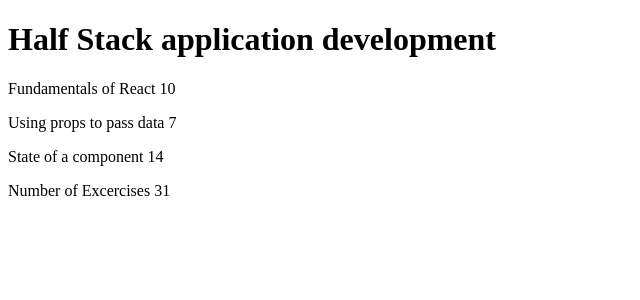
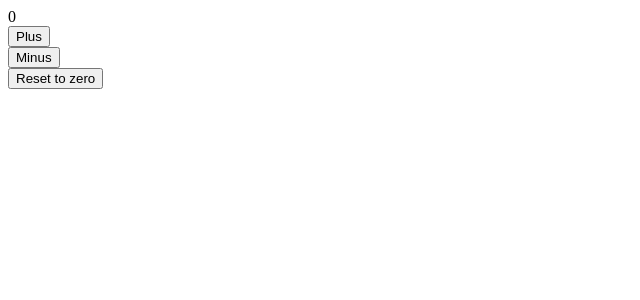
Before and after one commit to VanTruongUIT/fullstackopen-reactjs, a React (Create React App) app: page / in a window 1280 px wide. Shown: the top 300 px of the page, without its empty margins (0-640 px from the left). Built offline with nearby package versions, Linux system fonts and the light colour scheme.

Commit message:
complete the part1.b - introduce to react

```diff
--- a/src/App.js
+++ b/src/App.js
@@ -1,68 +1,56 @@
 import React from 'react'
+import { useState } from 'react';
 
+const Display = (props) => {
+  return (
+    <div>{props.counter}</div>
+  );
+};
 
-const Header = (props) => {
+const Button = (props) => {
   return (
     <div>
-    {/* props.course: tức là truyền data từ bên ngoài vào, có nghĩa là khi khởi tạo, khai báo một component mới phải truyền key à course={} */}
-      <h1>{props.course}</h1>
+      <button onClick={props.onClick}>{props.text}</button>
     </div>
   );
 };
 
-const Content = (props) => {
+const App = (props) => {
+  const [counter, setCounter] = useState(0);
+
+  const handleClickPlusCounter = () => {
+    console.log("Plus!!!");
+    setCounter(counter + 1);
+  };
+
+  const handleClickMinusCounter = () => {
+    console.log("Plus!!!");
+    setCounter(counter - 1);
+  };
+
+  const handleClickResetCounter = () => {
+    console.log("Reset to 0");
+    setCounter(0);
+  };
+
+
 
   return (
     <div>
-    {/* props.part: Phải truyền part={} khi tạo một một component Content */}
-      <Part part={props.part[0]} />
-      <Part part={props.part[1]} />
-      <Part part={props.part[2]} />
-    </div>
-  );
-};
+      <Display counter={counter}/>
+      <Button
+        onClick={handleClickPlusCounter}
+        text="Plus"
+      />
+      <Button
+        onClick={handleClickMinusCounter}
+        text="Minus"
+      />
+      <Button
+        onClick={handleClickResetCounter}
+        text="Reset to zero"
+      />
 
-const Part = (props) => {
-  return (
-    <div>
-    {/* Tuy ở đây mình gọi 2 lần props.part.name và props.part.exercises Nhưng mình chỉ quan tâm đến props. cái gì sau nó để truyền vô thôi, còn phía sau là do dữ liệu của cái được vào mình không quan tâm*/}
-      <p>{props.part.name} {props.part.exercises}</p>
-    </div>
-  );
-};
-
-const Total = (props) => {
-  return (
-    <p>
-      Number of Excercises {props.part[0].exercises + props.part[1].exercises + props.part[2].exercises}
-    </p>
-  );
-};
-
-const App = (props) => {
-  const course = {
-    name: "Half Stack application development",
-    part: [
-      {
-        name: "Fundamentals of React",
-        exercises: 10
-      },
-      {
-        name: "Using props to pass data",
-        exercises: 7
-      },
-      {
-        name: "State of a component",
-        exercises: 14
-      },
-    ]
-  };
-
-  return (
-    <div>
-      <Header course={course?.name} />
-      <Content part={course.part}/>
-      <Total part={course.part} />
     </div>
   );
 };
```
